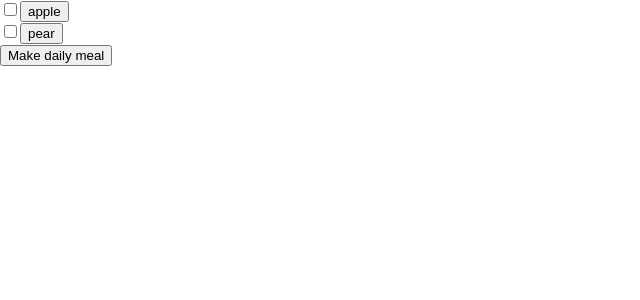
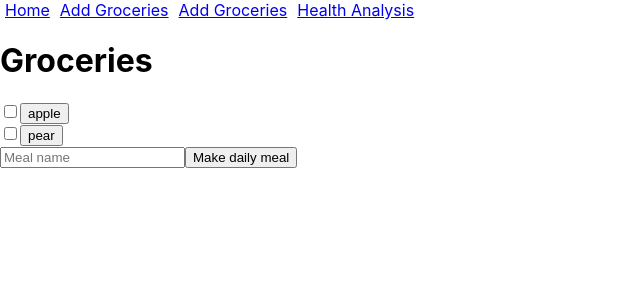
Before and after one commit to CakeCrusher/Venato-Client, a React (Create React App) app: page /groceries in a window 1280 px wide. Shown: the top 300 px of the page, without its empty margins (0-640 px from the left). Built offline with nearby package versions, Linux system fonts and the light colour scheme.

Commit message:
grocery items page

```diff
--- a/src/App.js
+++ b/src/App.js
@@ -5,6 +5,7 @@ import Home from "./pages/Home";
 import "./App.css";
 import AddingGroceryItem from "./pages/AddingGroceryItem";
 import GroceryItems from "./pages/GroceryItems";
+import HealthAnalysis from "./pages/HealthAnalysis";
 
 function App(props) {
   return (
@@ -13,6 +14,7 @@ function App(props) {
         <Route path="/" element={<Home />} />
         <Route path="/adding-groceries" element={<AddingGroceryItem />} />
         <Route path="/groceries" element={<GroceryItems />} />
+        <Route path="/health-analysis" element={<HealthAnalysis />} />
       </Routes>
     </Router>
   );
--- a/src/components/Wrapper.js
+++ b/src/components/Wrapper.js
@@ -15,6 +15,9 @@ function Wrapper(props) {
         <Link style={{ margin: "5px" }} to="/groceries">
           Add Groceries
         </Link>
+        <Link style={{ margin: "5px" }} to="/health-analysis">
+          Health Analysis
+        </Link>
       </div>
 
       {props.children}
--- a/src/pages/AddingGroceryItem.js
+++ b/src/pages/AddingGroceryItem.js
@@ -22,6 +22,7 @@ const AddGroceryItem = (props) => {
   };
   return (
     <Wrapper>
+      <h1>Add Groceries</h1>
       <input type="text" value={groceryItem} onChange={handleItemChange} />
       <button onClick={handleSubmitItem}>add</button>
       <ul>
--- a/src/pages/GroceryItems.js
+++ b/src/pages/GroceryItems.js
@@ -1,8 +1,10 @@
 import React, { useEffect, useState } from "react";
 import { connect } from "react-redux";
 import GrocerySelect from "../components/GrocerySelect";
+import Wrapper from "../components/Wrapper";
 
 const GroceryItem = (props) => {
+  const [mealName, setMealName] = useState("");
   useEffect(() => {
     console.log("props.selectedItems", props.itemSelecting);
   }, [props.itemSelecting]);
@@ -11,7 +13,14 @@ const GroceryItem = (props) => {
     const ids = props.itemSelecting.map((item) => item.id);
     const amts = props.itemSelecting.map((item) => item.amt_used_g);
     // FETCH CREATE MEAL
+    const meal = {
+      name: mealName
+        ? mealName
+        : props.itemSelecting.map((i) => i.name).join(", "),
+      calories: 100,
+    };
     props.resetSelectedItems();
+    props.addMeal(meal);
     // FETCH UPDATED GROCERY ITEMS
     props.setGroceryItems([
       {
@@ -22,13 +31,22 @@ const GroceryItem = (props) => {
     ]);
   };
 
+  console.log("props.meals", props.meals);
+
   return (
-    <div>
+    <Wrapper>
+      <h1>Groceries</h1>
       {props.groceryItems.map((item) => (
         <GrocerySelect item={item} key={item.id} />
       ))}
+      <input
+        type="text"
+        placeholder={"Meal name"}
+        value={mealName}
+        onChange={(e) => setMealName(e.target.value)}
+      />
       <button onClick={handleCreateDailyMeal}>Make daily meal</button>
-    </div>
+    </Wrapper>
   );
 };
 
@@ -36,6 +54,7 @@ const mapStateToProps = (state) => {
   return {
     groceryItems: state.groceryItems,
     itemSelecting: state.itemSelecting,
+    meals: state.meals,
   };
 };
 const mapDispatchToProps = (dispatch) => {
@@ -46,6 +65,9 @@ const mapDispatchToProps = (dispatch) => {
     setGroceryItems: (groceryItems) => {
       dispatch({ type: "SET_G_ITEMS", payload: groceryItems });
     },
+    addMeal: (meal) => {
+      dispatch({ type: "ADD_MEAL", payload: meal });
+    },
   };
 };
 
--- /dev/null
+++ b/src/pages/HealthAnalysis.js
@@ -0,0 +1,29 @@
+import React, { useEffect, useState } from "react";
+import { connect } from "react-redux";
+
+const HealthAnalysis = (props) => {
+  const [user, setUser] = useState(null);
+  useEffect(() => {
+    props.setUser({ id: 1 });
+  }, []);
+  return (
+    <div>
+      <h1>Health Analysis</h1>
+    </div>
+  );
+};
+
+const mapStateToProps = (state) => {
+  return {
+    currentUser: state.currentUser,
+  };
+};
+const mapDispatchToProps = (dispatch) => {
+  return {
+    setUser: (user) => {
+      dispatch({ type: "SET_USER", payload: user });
+    },
+  };
+};
+
+export default connect(mapStateToProps, mapDispatchToProps)(HealthAnalysis);
--- a/src/pages/Home.js
+++ b/src/pages/Home.js
@@ -20,6 +20,7 @@ function Home(props) {
   };
   return (
     <Wrapper>
+      <h1>Home</h1>
       <input
         type="text"
         placeholder="username"
--- a/src/redux/reducer.js
+++ b/src/redux/reducer.js
@@ -13,6 +13,7 @@ const initialState = {
     },
   ],
   itemSelecting: [],
+  meals: [],
 };
 
 function reducer(state = initialState, action) {
@@ -60,6 +61,17 @@ function reducer(state = initialState, action) {
         itemSelecting: [],
       };
 
+    case "SET_MEALS":
+      return {
+        ...state,
+        meals: action.payload,
+      };
+    case "ADD_MEAL":
+      return {
+        ...state,
+        meals: [...state.meals, action.payload],
+      };
+
     default:
       return state;
   }
```
